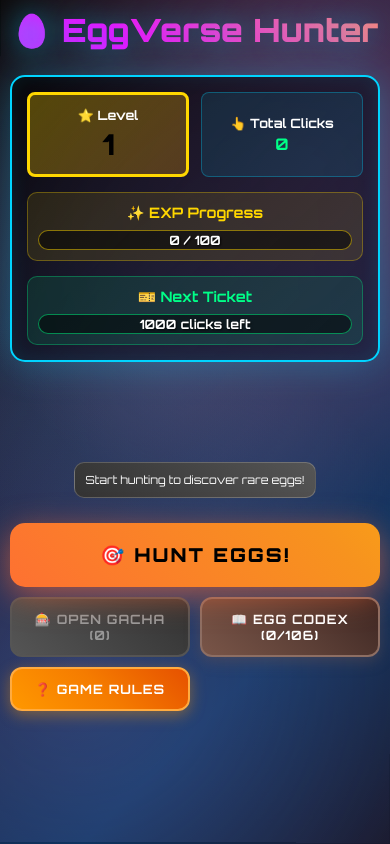
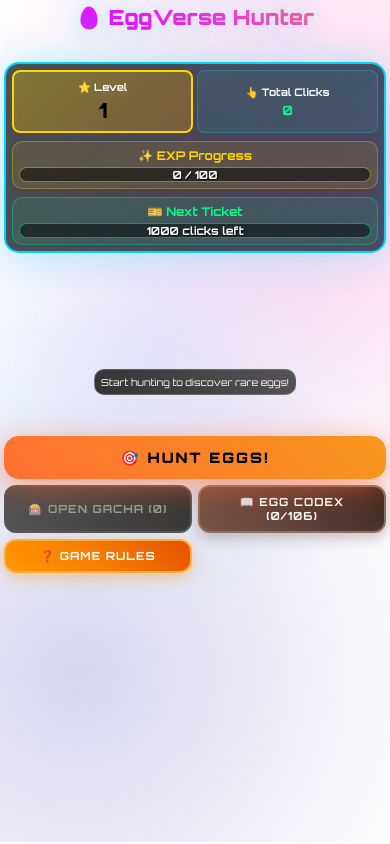
Before and after one commit to Junoh123123/EggVerse-Hunter_app, a PHP site: page /index_optimized_fixed.html in a window 390 px wide. Run offline with PHP 8.4, Linux system fonts and the light colour scheme.

Commit message:
Mobile optimization: Fix scrolling issues and responsive design
- Add comprehensive mobile CSS with iPhone 16 Pro Max optimization
- Implement touch scroll prevention for game area
- Add landscape mode support with left/right panel layout
- Prevent double-tap zoom and iOS bounce effects
- Optimize UI elements for mobile screen constraints
- Add proper viewport meta tags for mobile web app

```diff
--- a/css/styles.css
+++ b/css/styles.css
@@ -1143,61 +1143,228 @@ h1 {
 
 /* Mobile responsive */
 @media (max-width: 768px) {
-  h1 { font-size: 2rem; }
-  .container { padding: 10px; }
-  #clickBtn {
-    padding: 20px 30px;
-    font-size: 1.2rem;
+  /* 전체 화면 고정 및 스크롤 방지 */
+  body {
+    overflow: hidden;
+    position: fixed;
+    width: 100%;
+    height: 100vh;
+    touch-action: manipulation;
+    -webkit-overflow-scrolling: none;
   }
+
+  .container {
+    height: 100vh;
+    max-height: 100vh;
+    overflow: hidden;
+    padding: 8px;
+    display: flex;
+    flex-direction: column;
+    justify-content: space-between;
+  }
+
+  h1 {
+    font-size: 1.5rem;
+    margin-bottom: 8px;
+  }
+
+  #stats {
+    padding: 8px;
+    margin: 5px auto;
+    flex-shrink: 0;
+    min-height: auto;
+  }
+
   .stat-grid {
     grid-template-columns: repeat(2, 1fr);
-    gap: 12px;
+    gap: 6px;
+    font-size: 0.7rem;
+  }
+
+  .stat-item {
+    padding: 6px;
+    min-height: 40px;
   }
 
   .stat-item.level-highlight {
-    padding: 12px;
-    border: 3px solid #FFD700;
+    padding: 8px;
+    border: 2px solid #FFD700;
   }
 
   .level-value {
-    font-size: 1.8rem !important;
+    font-size: 1.3rem !important;
+  }
+
+  .stat-value {
+    font-size: 0.8rem;
+  }
+
+  /* EXP와 Ticket 바 컨테이너 크기 줄이기 */
+  .exp-container, .ticket-container {
+    margin-top: 8px;
+    padding: 6px;
+  }
+
+  .exp-label, .ticket-label {
+    font-size: 0.75rem;
+    margin-bottom: 4px;
+  }
+
+  .exp-bar, .ticket-bar {
+    height: 15px;
+  }
+
+  .exp-text, .ticket-text {
+    font-size: 0.7rem;
+  }
+
+  /* 콤보 컨테이너 크기 줄이기 */
+  .combo-container {
+    min-height: 40px;
+    margin: 8px auto;
+  }
+
+  #comboDisplay {
+    padding: 6px 12px;
+  }
+
+  .combo-count {
+    font-size: 0.9rem;
+  }
+
+  .combo-bonus {
+    font-size: 0.75rem;
+  }
+
+  #rarityBar {
+    padding: 6px;
+    margin: 8px auto;
+    font-size: 0.6rem;
+  }
+
+  /* 컨트롤 버튼들 크기 최적화 */
+  .controls {
+    gap: 6px;
+    margin: 8px 0;
+    flex-shrink: 0;
+  }
+
+  #clickBtn {
+    padding: 15px 20px;
+    font-size: 1rem;
+    grid-column: 1 / -1;
+  }
+
+  #gachaBtn, #galleryToggle, #dexToggle, #rulesToggle {
+    padding: 8px 12px;
+    font-size: 0.7rem;
+  }
+
+  /* 에그박스 최적화 */
+  #eggBox {
+    grid-template-columns: repeat(auto-fill, minmax(80px, 1fr));
+    gap: 6px;
+    padding: 8px;
+    max-height: 30vh;
+    overflow-y: auto;
+    flex-grow: 1;
+  }
+
+  /* 모달 최적화 */
+  .modal-content {
+    width: 95%;
+    max-height: 90vh;
+    padding: 12px;
+  }
+
+  .modal-header h3 {
+    font-size: 1rem;
+  }
+
+  .codex-grid {
+    grid-template-columns: repeat(auto-fill, minmax(60px, 1fr));
+    gap: 4px;
+  }
+
+  .codex-item {
+    height: 75px;
+  }
+
+  .codex-egg-img {
+    height: 50px;
+  }
+
+  .codex-egg-info {
+    font-size: 0.45rem;
+  }
+}
+
+/* iPhone 16 Pro Max 특별 최적화 */
+@media (max-width: 430px) and (max-height: 932px) {
+  .container {
+    padding: 4px;
+  }
+
+  h1 {
+    font-size: 1.3rem;
+    margin-bottom: 4px;
+  }
+
+  #stats {
+    padding: 6px;
+    margin: 4px auto;
+  }
+
+  .stat-grid {
+    gap: 4px;
+    font-size: 0.65rem;
+  }
+
+  .stat-item {
+    padding: 4px;
+    min-height: 35px;
+  }
+
+  #clickBtn {
+    padding: 12px 16px;
+    font-size: 0.9rem;
   }
 
   #eggBox {
-    grid-template-columns: repeat(auto-fill, minmax(100px, 1fr));
-    gap: 8px;
-    padding: 15px;
-  }
-
-  .modal-content {
-    width: 95%;
-    max-height: 85vh;
-    padding: 15px;
-  }
-
-  .modal-header h3 {
-    font-size: 1.1rem;
-  }
-
-  .codex-grid {
-    grid-template-columns: repeat(auto-fill, minmax(70px, 1fr));
-    gap: 6px;
-  }
-
-  .codex-item {
-    height: 90px;
-  }
-
-  .codex-egg-img {
-    height: 60px;
-  }
-
-  .codex-egg-info {
-    font-size: 0.5rem;
+    max-height: 25vh;
+    padding: 6px;
   }
 }
 
-/* ��í �ִϸ��̼� ��Ÿ�� */
+/* 가로 모드 최적화 */
+@media (max-width: 932px) and (orientation: landscape) {
+  .container {
+    flex-direction: row;
+    padding: 4px;
+  }
+
+  .left-panel {
+    flex: 1;
+    display: flex;
+    flex-direction: column;
+    margin-right: 8px;
+  }
+
+  .right-panel {
+    flex: 1;
+    display: flex;
+    flex-direction: column;
+  }
+
+  #eggBox {
+    max-height: 60vh;
+  }
+}
+
+/* 기본 패널 스타일 (모바일이 아닐 때 숨김) */
+.left-panel, .right-panel {
+  display: contents;
+}
 @keyframes fadeIn {
   from { opacity: 0; }
   to { opacity: 1; }
--- /dev/null
+++ b/index.php
@@ -0,0 +1 @@
+index_optimized_fixed.html
--- a/index_optimized_fixed.html
+++ b/index_optimized_fixed.html
@@ -2,12 +2,16 @@
 <html lang="en">
 <head>
   <meta charset="UTF-8">
-  <meta name="viewport" content="width=device-width, initial-scale=1.0">
+  <meta name="viewport" content="width=device-width, initial-scale=1.0, maximum-scale=1.0, user-scalable=no, viewport-fit=cover">
+  <meta name="apple-mobile-web-app-capable" content="yes">
+  <meta name="apple-mobile-web-app-status-bar-style" content="black-translucent">
+  <meta name="mobile-web-app-capable" content="yes">
   <title>🥚 EggVerse Hunter - NFT Gacha Game</title>
   <link rel="stylesheet" href="css/styles.css">
 </head>
 <body>
   <div class="container">
+    <div class="left-panel">
       <!-- Header -->
       <h1>🥚 EggVerse Hunter</h1>
 
@@ -120,11 +124,13 @@
       </div>
     </div>
 
+    <div class="right-panel">
       <!-- Gacha Animation Container -->
       <div class="gacha-animation-container"></div>
 
       <!-- Egg Collection -->
       <div id="eggBox"></div>
+    </div>
   </div>
 
   <!-- Load Scripts -->
```
Also changed, not shown: js/main.js (+37 -0 lines). Lines whose indentation alone changed are shown as unchanged.
